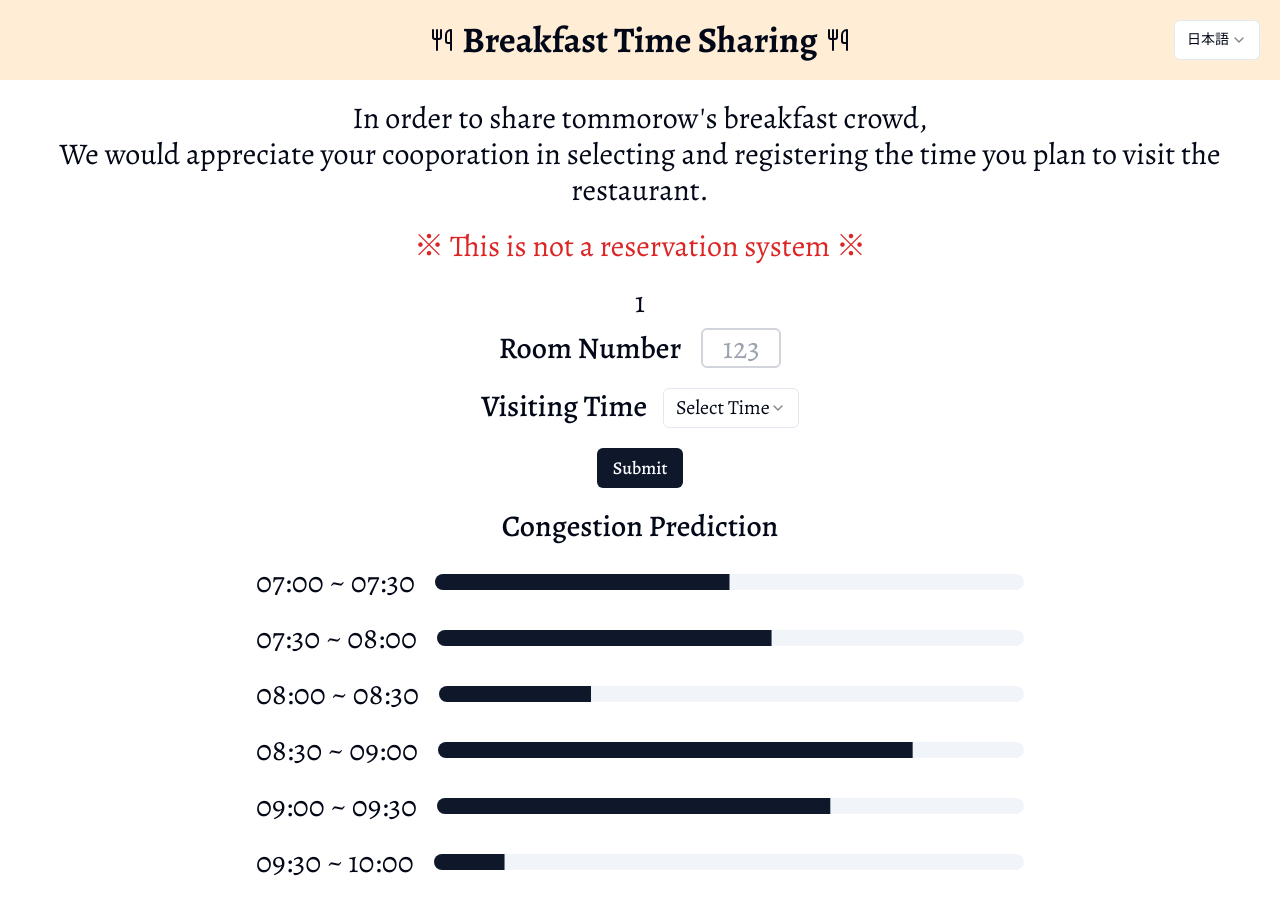
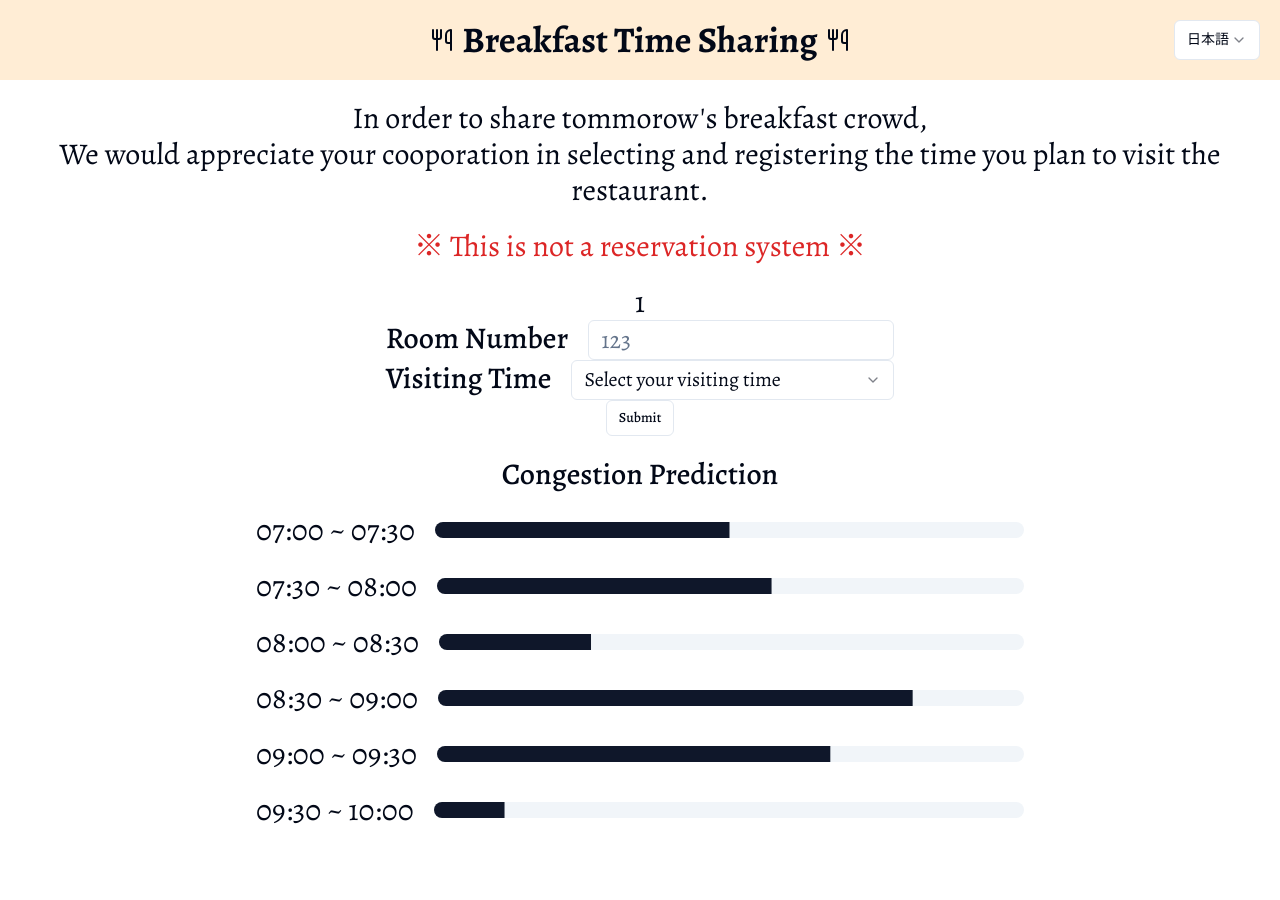
Before and after one commit to Ahoxa/CrowdPredictionApp, a Next.js app: page /1 in a window 1280 px wide. After the commit the page ends 848 px from the top, so only its background shows below. Built offline with nearby package versions, Linux system fonts and the light colour scheme.

Commit message:
Integrate roomNumForm and VisitingTimeSelector so that values can be retrieved with the submit button.

```diff
--- a/src/app/[date]/page.tsx
+++ b/src/app/[date]/page.tsx
@@ -3,10 +3,8 @@
 import React from "react";
 import { useParams } from "next/navigation";
 
-import RoomNumForm from "@/components/RoomNumForm";
-import TimeSelector from "@/components/TimeSelector";
+import DataForm from "@/components/DataForm";
 import CongestionPredict from "@/components/CongestionPredict";
-import { Button } from "@/components/ui/button";
 
 const Detail: React.FC = () => {
   const params = useParams();
@@ -18,9 +16,7 @@ const Detail: React.FC = () => {
   return (
     <div className="flex flex-col justify-center items-center">
       <p className="text-3xl">{formattedDate}</p>
-      <RoomNumForm />
-      <TimeSelector />
-      <Button className="mt-5 text-lg">Submit</Button>
+      <DataForm />
       <CongestionPredict />
     </div>
   );
--- /dev/null
+++ b/src/components/DataForm.tsx
@@ -0,0 +1,111 @@
+"use client";
+
+import { zodResolver } from "@hookform/resolvers/zod";
+import { useForm } from "react-hook-form";
+import * as z from "zod";
+
+import {
+  Form,
+  FormControl,
+  FormField,
+  FormItem,
+  FormLabel,
+  FormMessage,
+} from "@/components/ui/form";
+import {
+  Select,
+  SelectContent,
+  SelectItem,
+  SelectTrigger,
+  SelectValue,
+} from "@/components/ui/select";
+import { Button } from "@/components/ui/button";
+import { Input } from "@/components/ui/input";
+
+const roomErrorMessage: string = "Room number must be 3 digits.";
+const timeErrorMessage: string = "Please select your visiting time.";
+
+const schema = z.object({
+  roomNumber: z.string().regex(/^\d{3}$/, { message: roomErrorMessage }),
+  time: z.string().nonempty({ message: timeErrorMessage }),
+});
+
+export default function DataForm() {
+  const form = useForm<z.infer<typeof schema>>({
+    resolver: zodResolver(schema),
+    defaultValues: {
+      roomNumber: "",
+      time: "",
+    },
+  });
+
+  const onSubmit = (data: z.infer<typeof schema>) => {
+    console.log(data);
+  };
+
+  return (
+    <Form {...form}>
+      <form onSubmit={form.handleSubmit(onSubmit)}>
+        <FormField
+          control={form.control}
+          name="roomNumber"
+          render={({ field }) => (
+            <FormItem>
+              <div className="flex">
+                <FormLabel htmlFor="roomNumber" className="mr-5 text-3xl whitespace-nowrap">
+                  Room Number
+                </FormLabel>
+                <FormControl>
+                  <Input placeholder="123" {...field} className="text-2xl" />
+                </FormControl>
+              </div>
+
+              <FormMessage className="text-lg" />
+            </FormItem>
+          )}
+        />
+
+        <FormField
+          control={form.control}
+          name="time"
+          render={({ field }) => (
+            <FormItem>
+              <div className="flex">
+                <FormLabel
+                  htmlFor="visitingTime"
+                  className="mr-5 text-3xl whitespace-nowrap"
+                >
+                  Visiting Time
+                </FormLabel>
+                <Select
+                  onValueChange={field.onChange}
+                  defaultValue={field.value}
+                >
+                  <FormControl>
+                    <SelectTrigger className="text-xl">
+                      <SelectValue placeholder="Select your visiting time" />
+                    </SelectTrigger>
+                  </FormControl>
+                  <SelectContent>
+                    <SelectItem value="07:00-07:30">07:00 ~ 07:30</SelectItem>
+                    <SelectItem value="07:30-08:00">07:30 ~ 08:00</SelectItem>
+                    <SelectItem value="08:00-08:30">08:00 ~ 08:30</SelectItem>
+                    <SelectItem value="08:30-09:00">08:30 ~ 09:00</SelectItem>
+                    <SelectItem value="09:00-09:30">09:00 ~ 09:30</SelectItem>
+                    <SelectItem value="09:30-10:00">09:30 ~ 10:00</SelectItem>
+                  </SelectContent>
+                </Select>
+              </div>
+              <FormMessage className="text-lg" />
+            </FormItem>
+          )}
+        />
+        <div className="flex justify-center">
+          <Button type="submit" variant="outline" size="sm">
+            Submit
+          </Button>
+        </div>
+      </form>
+    </Form>
+  );
+}
--- a/src/components/RoomNumForm.tsx
+++ /dev/null
@@ -1,57 +0,0 @@
-"use client";
-
-import { zodResolver } from "@hookform/resolvers/zod";
-import { useForm } from "react-hook-form";
-import * as z from "zod";
-
-import {
-  Form,
-  FormField,
-  FormItem,
-  FormLabel,
-  FormMessage,
-} from "@/components/ui/form";
-
-const errorMessage: string = "Room number must be 3 digits";
-
-const schema = z.object({
-  roomNumber: z.string().regex(/^\d{3}$/, { message: errorMessage }),
-});
-
-const RoomNumForm = () => {
-  const form = useForm<z.infer<typeof schema>>({
-    resolver: zodResolver(schema),
-  });
-
-  const onSubmit = (data: z.infer<typeof schema>) => {
-    console.log(data);
-  };
-
-  return (
-    <Form {...form}>
-      <form onSubmit={form.handleSubmit(onSubmit)}>
-        <FormItem>
-          <FormLabel htmlFor="roomNumber" className="mr-5 text-3xl">Room Number</FormLabel>
-          <FormField
-            control={form.control}
-            name="roomNumber"
-            render={({ field }) => (
-              <input
-                {...field}
-                type="string"
-                id="roomNumber"
-                placeholder="123"
-                className="border-2 border-gray-300 rounded-md w-20 h-10 text-center text-3xl"
-              />
-            )}
-          />
-          {form.formState.errors.roomNumber && (
-            <FormMessage>{errorMessage}</FormMessage>
-          )}
-        </FormItem>
-      </form>
-    </Form>
-  );
-};
-
-export default RoomNumForm;
--- a/src/components/TimeSelector.tsx
+++ /dev/null
@@ -1,42 +0,0 @@
-import React from "react";
-import {
-  Select,
-  SelectContent,
-  SelectItem,
-  SelectTrigger,
-  SelectValue,
-} from "@/components/ui/select";
-
-function TimeSelector() {
-  return (
-    <div className="flex mt-5">
-      <p className="text-3xl font-medium whitespace-nowrap mr-4">
-        Visiting Time
-      </p>
-      <Select>
-        <SelectTrigger className="text-xl">
-          <SelectValue placeholder="Select Time" />
-        </SelectTrigger>
-        <SelectContent>
-          <SelectItem value="0700" className="text-lg">
-            07:00 ~ 07:30
-          </SelectItem>
-          <SelectItem value="0730" className="text-lg">
-            07:30 ~ 08:00
-          </SelectItem>
-          <SelectItem value="0800" className="text-lg">
-            08:00 ~ 08:30
-          </SelectItem>
-          <SelectItem value="0830" className="text-lg">
-            08:30 ~ 09:00
-          </SelectItem>
-          <SelectItem value="0900" className="text-lg">
-            09:00 ~ 09:30
-          </SelectItem>
-        </SelectContent>
-      </Select>
-    </div>
-  );
-}
-
-export default TimeSelector;
--- /dev/null
+++ b/src/components/ui/input.tsx
@@ -0,0 +1,25 @@
+import * as React from "react"
+
+import { cn } from "@/lib/utils"
+
+export interface InputProps
+  extends React.InputHTMLAttributes<HTMLInputElement> {}
+
+const Input = React.forwardRef<HTMLInputElement, InputProps>(
+  ({ className, type, ...props }, ref) => {
+    return (
+      <input
+        type={type}
+        className={cn(
+          "flex h-10 w-full rounded-md border border-input bg-background px-3 py-2 text-sm ring-offset-background file:border-0 file:bg-transparent file:text-sm file:font-medium placeholder:text-muted-foreground focus-visible:outline-none focus-visible:ring-2 focus-visible:ring-ring focus-visible:ring-offset-2 disabled:cursor-not-allowed disabled:opacity-50",
+          className
+        )}
+        ref={ref}
+        {...props}
+      />
+    )
+  }
+)
+Input.displayName = "Input"
+
+export { Input }
```
